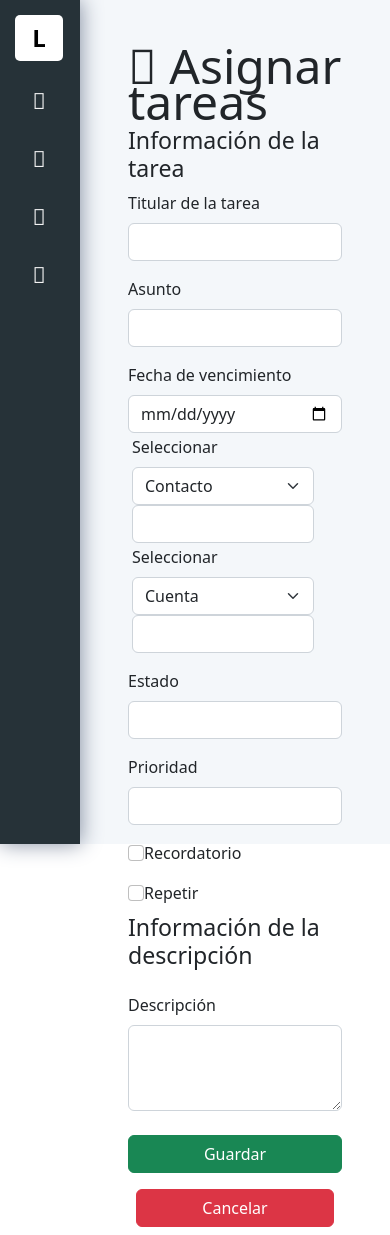
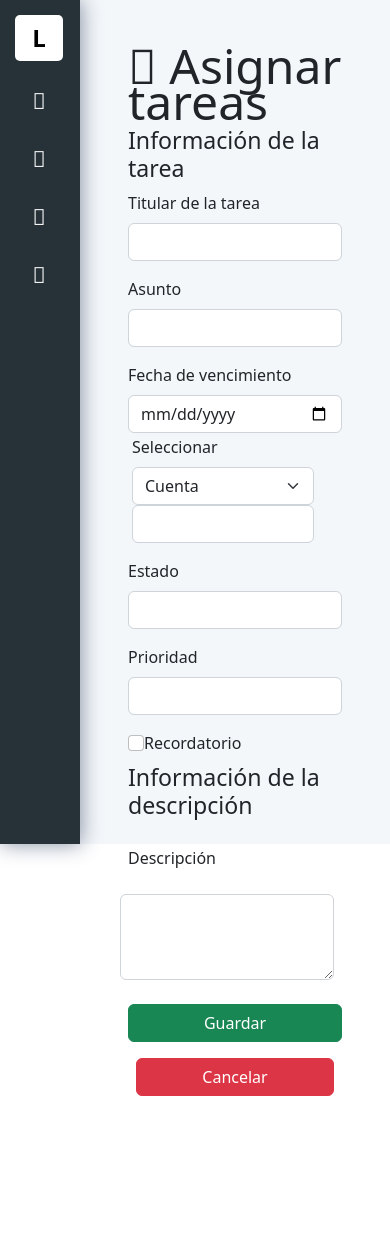
Before and after one commit to Veneury/ZohoIntegrationAngular, an Angular app: page /tareas/create in a window 390 px wide. After the commit the page ends 1104 px from the top, so only its background shows below. Built offline with nearby package versions, Linux system fonts and the light colour scheme.

Commit message:
Cambios en el form de tareas

```diff
--- a/src/app/posibles_clientes/create-posibles-clientes/create-posibles-clientes.component.ts
+++ b/src/app/posibles_clientes/create-posibles-clientes/create-posibles-clientes.component.ts
@@ -1,6 +1,7 @@
 import { Component, OnInit } from '@angular/core';
 import {FormBuilder, FormGroup, Validators} from '@angular/forms';
 import { ZohoIntegrationService } from 'src/app/services/zoho-integration.service';
+
 @Component({
   selector: 'app-create-posibles-clientes',
   templateUrl: './create-posibles-clientes.component.html',
--- a/src/app/services/zoho-integration.service.ts
+++ b/src/app/services/zoho-integration.service.ts
@@ -4,6 +4,8 @@ import { Leads } from '../Interfaces/Leads.interfaces';
 import { environment } from 'src/environments/environment';
 import { RootObject } from '../interceptor/ZohoRest.interface';
 import { LeadsSave } from '../Interfaces/SaveLeads.interfaces';
+import { TasksSave } from '../Interfaces/SaveTasks.interfaces'
+
 @Injectable({
   providedIn: 'root'
 })
@@ -17,4 +19,11 @@ export class ZohoIntegrationService {
   saveLeads(LeadsSave:LeadsSave){
     return this._httpClient.post<LeadsSave>('https://localhost:44343/WeatherForecast/saveLeads/saveLeads',LeadsSave);
   }
+  //Hay que modificar la ruta aquí
+  getAllTasks(){
+    return this._httpClient.get<RootObject>('https://localhost:44343/WeatherForecast/GetRecords/GetRecords');
+  }
+  saveTasks(TasksSave:TasksSave){
+    return this._httpClient.post<TasksSave>('https://localhost:44343/WeatherForecast/saveLeads/saveLeads',TasksSave);
+  }
 }
--- a/src/app/tareas/create-tareas/create-tareas.component.html
+++ b/src/app/tareas/create-tareas/create-tareas.component.html
@@ -2,30 +2,18 @@
 <br>
 
 <h3 style="margin-top: 2%;">Información de la tarea</h3>
-<form class="row g-3">
+<form [formGroup]="tasksForm" class="row g-3">
     <div class="col-md-12">
         <label for="inputTitularTarea" class="form-label">Titular de la tarea</label>
-        <input type="text" class="form-control" id="inputTitularTarea">
+        <input formControlName="Owner" type="text" class="form-control" id="inputTitularTarea">
     </div>
     <div class="col-md-12">
         <label for="inputAsunto" class="form-label">Asunto</label>
-        <input type="text" class="form-control" id="inputAsunto">
+        <input formControlName="Subject" type="text" class="form-control" id="inputAsunto">
     </div>
     <div class="col-md-12">
         <label for="inputFecha" class="form-label">Fecha de vencimiento</label>
-        <input type="date" class="form-control" id="inputFecha">
-    </div>
-    <div class="row" style="margin-top: 1%;">
-        <label for="Default select example" class="form-label">Seleccionar</label>
-        <div class="col-md-6">
-            <select class="form-select" aria-label="Default select example">
-            <option selected value="1">Contacto</option>
-            <option value="2">Posible cliente</option>
-          </select>
-        </div>
-        <div class="col-md-6">
-            <input type="text" class="form-control" id="Default select example">
-        </div>
+        <input formControlName="Due_Date" type="date" class="form-control" id="inputFecha">
     </div>
     <div class="row" style="margin-top: 1%;">
         <label for="Default select example" class="form-label">Seleccionar</label>
@@ -44,37 +32,31 @@
           </select>
         </div>
         <div class="col-md-6">
-            <input type="text" class="form-control" id="Default select example">
+            <input formControlName="$se_module" type="text" class="form-control" id="Default select example">
         </div>
     </div>
     <div class="col-md-12">
         <label for="inputEstado" class="form-label">Estado</label>
-        <input type="text" class="form-control" id="inputEstado">
+        <input formControlName="Status" type="text" class="form-control" id="inputEstado">
     </div>
     <div class="col-md-12">
         <label for="inputPrioridad" class="form-label">Prioridad</label>
-        <input type="text" class="form-control" id="inputPrioridad">
+        <input formControlName="Priority" type="text" class="form-control" id="inputPrioridad">
     </div>
     <div class="col-md-12">
-        <input class="form-check-input" type="checkbox" role="switch" id="Recordatorio">
+        <input formControlName="Remind_At" class="form-check-input" type="checkbox" role="switch" id="Recordatorio">
         <label class="form-check-label" for="Recordatorio"> Recordatorio</label>
     </div>
-    <div class="col-md-12">
-        <input class="form-check-input" type="checkbox" role="switch" id="Repetir">
-        <label class="form-check-label" for="Repetir"> Repetir</label>
-    </div>
-</form>
 
-<h3 style="margin-top: 4%;">Información de la descripción</h3>
-<form class="row g-3" style="margin-top: 1%;">
-    <div class="col-md-12">
+    <h3 style="margin-top: 4%;">Información de la descripción</h3>
+    <div class=" row g-3 col-md-12" style="margin-top: 1%;">
         <label for="inputDescripcion" class="form-label">Descripción</label>
-        <textarea class="form-control" id="inputDescripcion" rows="3"></textarea>
+        <textarea formControlName="Description" class="form-control" id="inputDescripcion" rows="3"></textarea>
     </div>
 </form>
 <br>
 
 <div class="d-grid gap-2 d-md-block">
-    <button type="submit" class="btn btn-success col-md-3 mb-2">Guardar</button>
+    <button type="submit" class="btn btn-success col-md-3 mb-2" (click)="saveTasks()">Guardar</button>
     <button type="submit" class="btn btn-danger col-md-3 mx-2 mb-2" style="color: #fff;">Cancelar</button>
 </div>
--- a/src/app/tareas/create-tareas/create-tareas.component.ts
+++ b/src/app/tareas/create-tareas/create-tareas.component.ts
@@ -1,4 +1,6 @@
 import { Component, OnInit } from '@angular/core';
+import {FormBuilder, FormGroup, Validators} from '@angular/forms';
+import { ZohoIntegrationService } from 'src/app/services/zoho-integration.service';
 
 @Component({
   selector: 'app-create-tareas',
@@ -6,10 +8,31 @@ import { Component, OnInit } from '@angular/core';
   styleUrls: ['./create-tareas.component.css']
 })
 export class CreateTareasComponent implements OnInit {
+  public tasksForm!: FormGroup;
 
-  constructor() { }
+  constructor(private _formBuider: FormBuilder, private _services:ZohoIntegrationService) { }
 
   ngOnInit(): void {
+    this.tasksForm = this._formBuider.group({
+      Owner: ["", Validators.required],
+      Subject: ["", Validators.required],
+      Due_Date: ["", Validators.required],
+      $se_module: ["", Validators.required],
+      Status: ["", Validators.required],
+      Priority: ["", Validators.required],
+      Remind_At: ["", Validators.required],
+      Description: ["", Validators.required],
+    });
+  }
+
+  saveTasks(){
+    this._services.saveLeads(this.tasksForm.value).subscribe(
+      (data) => {
+        if(data!=null){
+          alert("Se ha creado correctamente");
+        }
+      }
+    );
   }
 
 }
```
Also changed, not shown: src/app/Interfaces/SaveTasks.interfaces.ts (added, +10 -0 lines), src/app/Interfaces/Tasks.interfaces.ts (added, +7 -0 lines).
